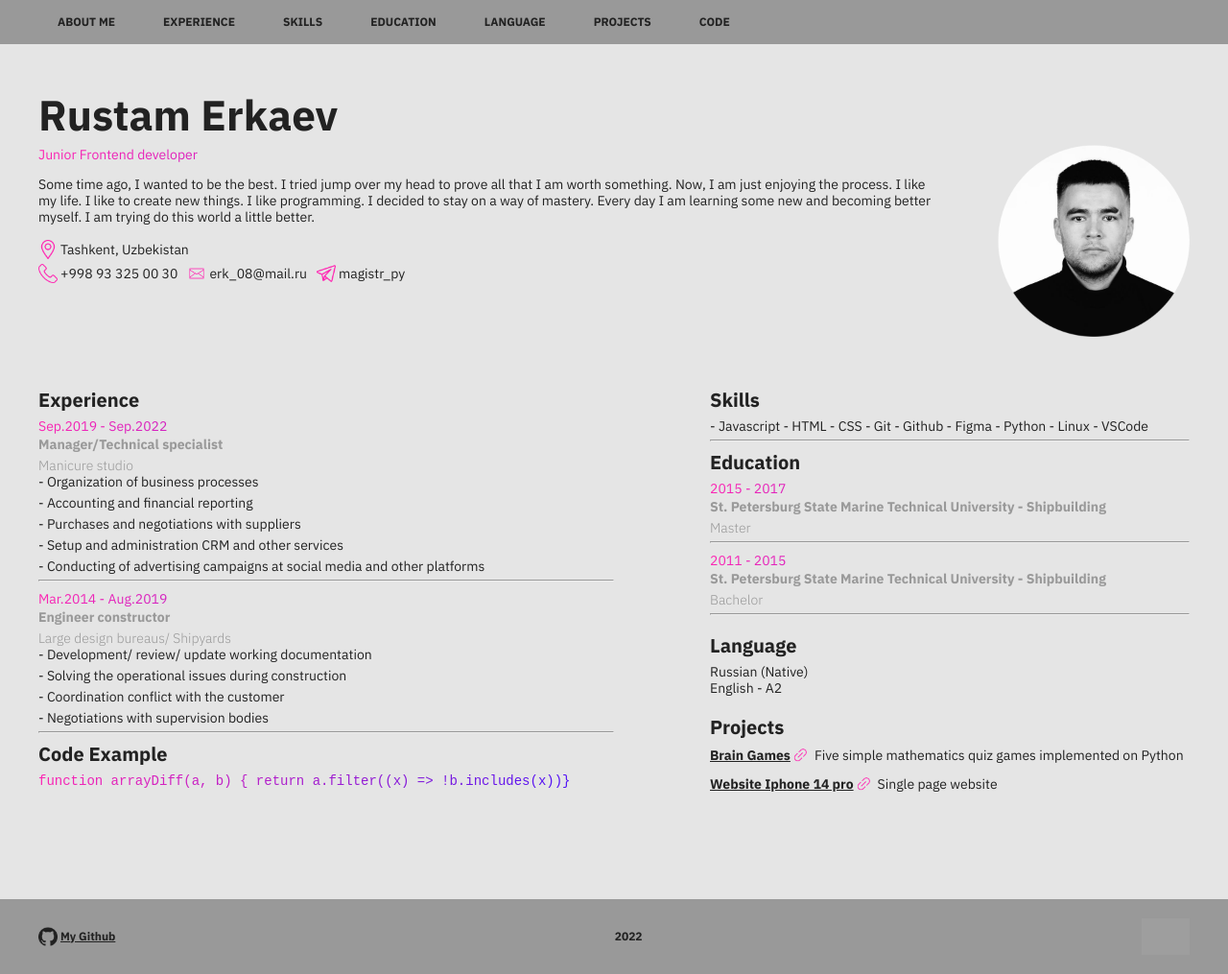
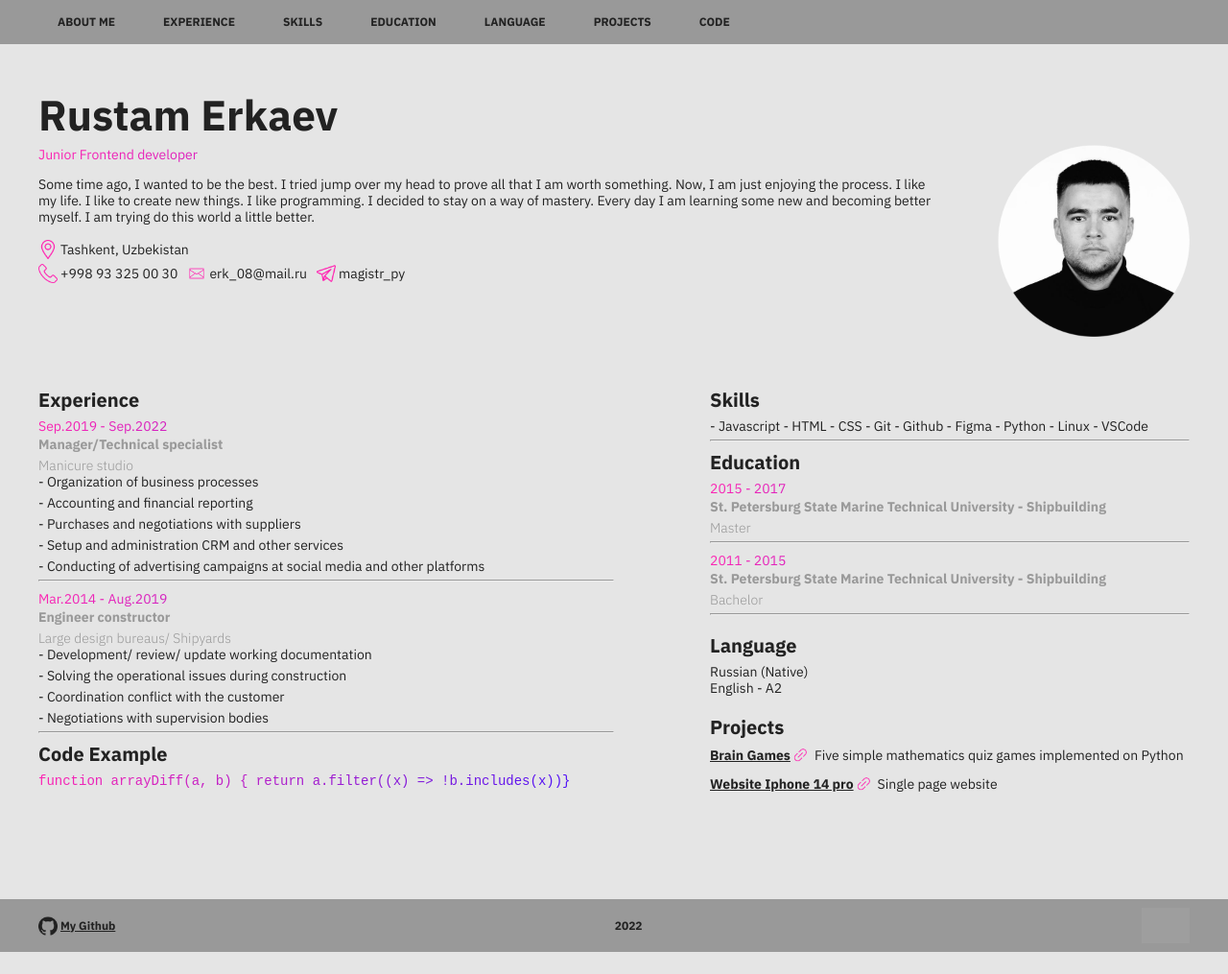
Before and after one commit to erkaevrus/rsschool-cv, a plain HTML site: page index.html in a window 1280 px wide. Shown: the whole page at 96% size. After the commit the page ends 992 px from the top, so only its background shows below. Drawn offline with Linux system fonts and the light colour scheme; grey boxes are pictures that could not be loaded.

Commit message:
fix: fix mistakes

```diff
--- a/css/style.css
+++ b/css/style.css
@@ -228,6 +228,7 @@ body {
   display: flex;
   justify-content: space-between;
   align-items: center;
+  height: 25px;
 }
 
 .footer {
--- a/index.html
+++ b/index.html
@@ -47,7 +47,7 @@
             </div>
           </div>
           <div class="aboutme-right">
-            <img width="200" height="200"src="assets/img/photo.png" alt="photo">
+            <img width="200" height="200" src="assets/img/photo.png" alt="photo">
           </div>
         </div>
       </div>
@@ -83,12 +83,14 @@
                   return a.filter((x) => !b.includes(x))}
               </code>
             </p>
+          </section>
         </div>
         <div class="right-side">
           <section class="skills" id="skills">
             <h2 class="title-skills">Skills</h2>
             <p class="skills-text">- Javascript - HTML - CSS - Git - Github - Figma - Python - Linux - VSCode</p>
             <hr class="hr-line">
+          </section>
           <section class="education" id="education">
             <h2 class="title-education">Education</h2>
             <h3 class="subtitle-education">2015 - 2017</h3>
@@ -125,12 +127,12 @@
   </main>
   <footer class="footer">
     <div class="container">
-      <footer class="footer-inner">
+      <div class="footer-inner">
         <a href="https://github.com/erkaevrus?tab=repositories" class="footer-link"><img width="20" height="20" class="contacts-img" src="assets/img/github.png" alt="github"><span class="contacts-item-text">My Github</span></a>
         <p class="footer-year">2022</p>
         <a href="https://rs.school/js/" class="footer-link"><img width="50"  class="contacts-img" src="https://rs.school/images/rs_school_js.svg" alt="logo"></a>
 
-      </footer>
+      </div>
 
     </div>
 
```
